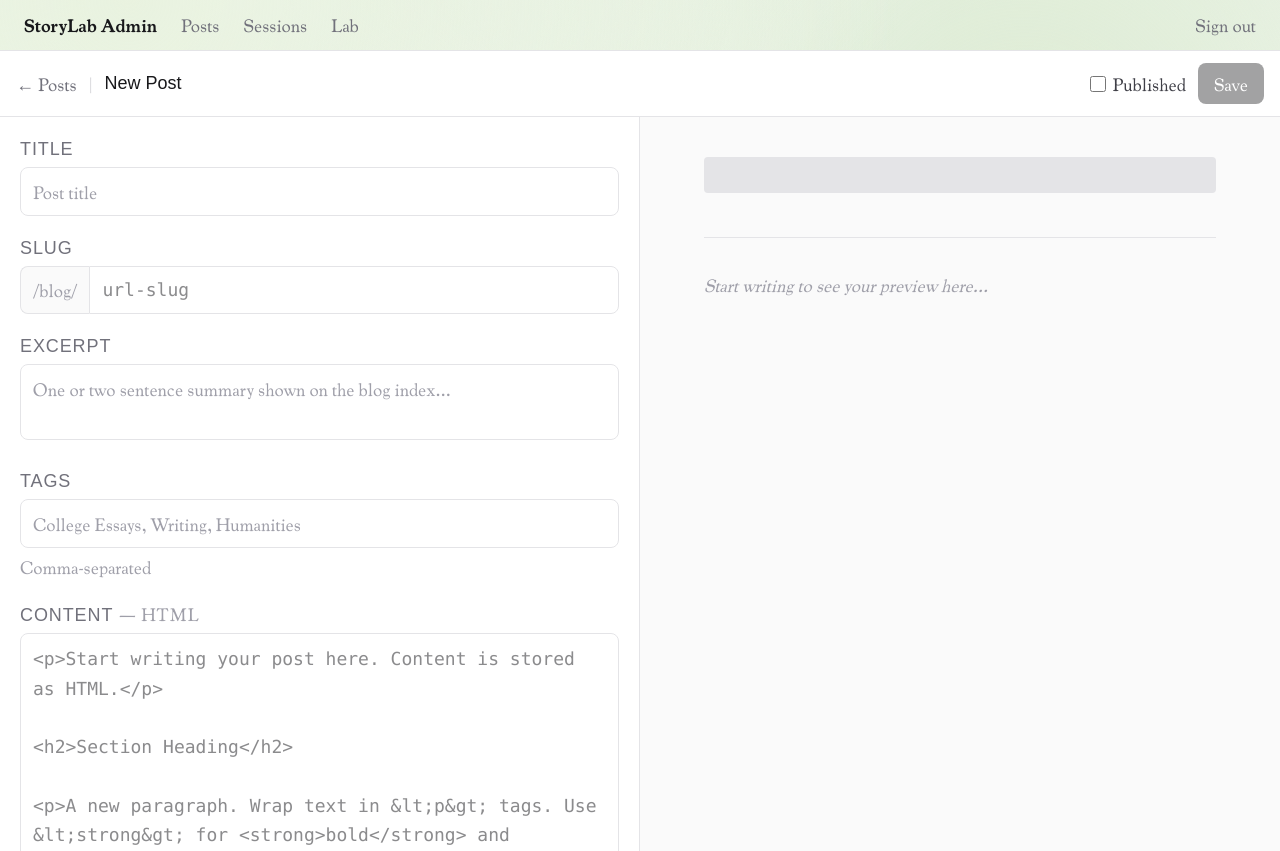
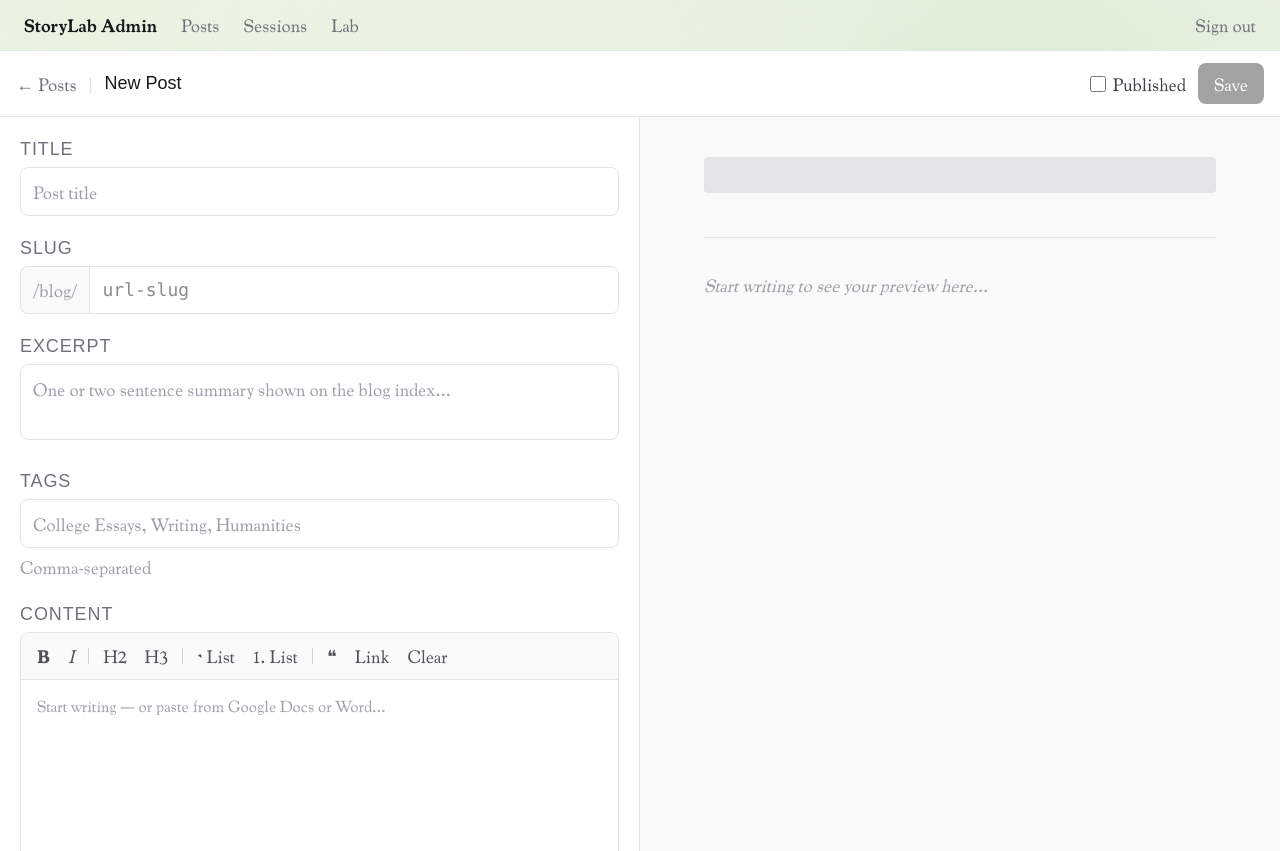
Before and after one commit to bananaduck1/storylab, a Next.js app: page /admin/posts/new in a window 1280 px wide. Built offline with nearby package versions, Linux system fonts and the light colour scheme; a web font is replaced by a local one.

Commit message:
blog text ui

```diff
--- a/app/admin/_components/PostForm.tsx
+++ b/app/admin/_components/PostForm.tsx
@@ -4,6 +4,7 @@ import { useState, useTransition } from "react";
 import { useRouter } from "next/navigation";
 import { createPost, updatePost } from "../actions";
 import styles from "@/app/blog/blog.module.css";
+import { RichTextEditor } from "./RichTextEditor";
 
 export interface PostEditorData {
   id: string;
@@ -238,15 +239,9 @@ export function PostForm({ post }: { post?: PostEditorData }) {
 
           <div className="flex flex-col flex-1">
             <label className="block text-xs font-medium text-zinc-500 uppercase tracking-wider mb-1.5">
-              Content{" "}
-              <span className="normal-case font-normal text-zinc-400">— HTML</span>
+              Content
             </label>
-            <textarea
-              value={content}
-              onChange={(e) => setContent(e.target.value)}
-              placeholder={CONTENT_PLACEHOLDER}
-              className="flex-1 min-h-96 w-full px-3 py-2.5 border border-zinc-200 rounded-lg text-zinc-900 font-mono text-sm focus:outline-none focus:border-zinc-400 resize-y transition-colors leading-relaxed"
-            />
+            <RichTextEditor value={content} onChange={setContent} />
           </div>
         </div>
 
--- /dev/null
+++ b/app/admin/_components/RichTextEditor.tsx
@@ -0,0 +1,176 @@
+"use client";
+
+import { useEditor, EditorContent } from "@tiptap/react";
+import StarterKit from "@tiptap/starter-kit";
+import Placeholder from "@tiptap/extension-placeholder";
+import Link from "@tiptap/extension-link";
+import { useEffect } from "react";
+
+interface Props {
+  value: string;
+  onChange: (html: string) => void;
+}
+
+function ToolbarButton({
+  onClick,
+  active,
+  disabled,
+  children,
+  title,
+}: {
+  onClick: () => void;
+  active?: boolean;
+  disabled?: boolean;
+  children: React.ReactNode;
+  title?: string;
+}) {
+  return (
+    <button
+      type="button"
+      onMouseDown={(e) => {
+        e.preventDefault(); // prevent editor blur
+        onClick();
+      }}
+      disabled={disabled}
+      title={title}
+      className={`px-2 py-1 rounded text-sm transition-colors ${
+        active
+          ? "bg-zinc-900 text-white"
+          : "text-zinc-600 hover:bg-zinc-100 hover:text-zinc-900"
+      } disabled:opacity-30`}
+    >
+      {children}
+    </button>
+  );
+}
+
+export function RichTextEditor({ value, onChange }: Props) {
+  const editor = useEditor({
+    extensions: [
+      StarterKit.configure({
+        heading: { levels: [2, 3] },
+      }),
+      Placeholder.configure({
+        placeholder: "Start writing — or paste from Google Docs or Word…",
+      }),
+      Link.configure({
+        openOnClick: false,
+        HTMLAttributes: { rel: "noopener noreferrer", target: "_blank" },
+      }),
+    ],
+    content: value || "",
+    onUpdate({ editor }) {
+      onChange(editor.getHTML());
+    },
+    editorProps: {
+      attributes: {
+        class: "focus:outline-none",
+      },
+    },
+  });
+
+  // Sync external value changes (e.g. loading an existing post)
+  useEffect(() => {
+    if (!editor) return;
+    const current = editor.getHTML();
+    if (value !== current) {
+      editor.commands.setContent(value || "", { emitUpdate: false });
+    }
+  // eslint-disable-next-line react-hooks/exhaustive-deps
+  }, [value]);
+
+  function setLink() {
+    const prev = editor?.getAttributes("link").href ?? "";
+    const url = window.prompt("URL", prev);
+    if (url === null) return;
+    if (url === "") {
+      editor?.chain().focus().extendMarkRange("link").unsetLink().run();
+    } else {
+      editor?.chain().focus().extendMarkRange("link").setLink({ href: url }).run();
+    }
+  }
+
+  if (!editor) return null;
+
+  return (
+    <div className="flex flex-col border border-zinc-200 rounded-lg overflow-hidden">
+      {/* Toolbar */}
+      <div className="flex flex-wrap items-center gap-0.5 border-b border-zinc-200 px-2 py-1.5 bg-zinc-50">
+        <ToolbarButton
+          onClick={() => editor.chain().focus().toggleBold().run()}
+          active={editor.isActive("bold")}
+          title="Bold"
+        >
+          <strong>B</strong>
+        </ToolbarButton>
+        <ToolbarButton
+          onClick={() => editor.chain().focus().toggleItalic().run()}
+          active={editor.isActive("italic")}
+          title="Italic"
+        >
+          <em>I</em>
+        </ToolbarButton>
+
+        <span className="w-px h-4 bg-zinc-300 mx-1" />
+
+        <ToolbarButton
+          onClick={() => editor.chain().focus().toggleHeading({ level: 2 }).run()}
+          active={editor.isActive("heading", { level: 2 })}
+          title="Heading 2"
+        >
+          H2
+        </ToolbarButton>
+        <ToolbarButton
+          onClick={() => editor.chain().focus().toggleHeading({ level: 3 }).run()}
+          active={editor.isActive("heading", { level: 3 })}
+          title="Heading 3"
+        >
+          H3
+        </ToolbarButton>
+
+        <span className="w-px h-4 bg-zinc-300 mx-1" />
+
+        <ToolbarButton
+          onClick={() => editor.chain().focus().toggleBulletList().run()}
+          active={editor.isActive("bulletList")}
+          title="Bullet list"
+        >
+          • List
+        </ToolbarButton>
+        <ToolbarButton
+          onClick={() => editor.chain().focus().toggleOrderedList().run()}
+          active={editor.isActive("orderedList")}
+          title="Numbered list"
+        >
+          1. List
+        </ToolbarButton>
+
+        <span className="w-px h-4 bg-zinc-300 mx-1" />
+
+        <ToolbarButton
+          onClick={() => editor.chain().focus().toggleBlockquote().run()}
+          active={editor.isActive("blockquote")}
+          title="Blockquote"
+        >
+          ❝
+        </ToolbarButton>
+        <ToolbarButton
+          onClick={setLink}
+          active={editor.isActive("link")}
+          title="Link"
+        >
+          Link
+        </ToolbarButton>
+        <ToolbarButton
+          onClick={() => editor.chain().focus().unsetAllMarks().clearNodes().run()}
+          title="Clear formatting"
+        >
+          Clear
+        </ToolbarButton>
+      </div>
+
+      {/* Editor area */}
+      <EditorContent editor={editor} />
+    </div>
+  );
+}
--- a/app/globals.css
+++ b/app/globals.css
@@ -146,6 +146,89 @@ html:has(.scroll-snap-container) body {
   transform: translateY(0);
 }
 
+/* Tiptap rich text editor — mirrors blog.module.css prose styles */
+.ProseMirror {
+  font-size: 1rem;
+  line-height: 1.75;
+  color: #3f3f46;
+  min-height: 24rem;
+  padding: 0.75rem 1rem;
+  outline: none;
+}
+
+.ProseMirror p {
+  margin-bottom: 1.25rem;
+}
+
+.ProseMirror h2 {
+  font-size: 1.5rem;
+  line-height: 1.3;
+  color: #18181b;
+  font-weight: 600;
+  margin-top: 2rem;
+  margin-bottom: 0.75rem;
+}
+
+.ProseMirror h3 {
+  font-size: 1.2rem;
+  line-height: 1.35;
+  color: #18181b;
+  font-weight: 600;
+  margin-top: 1.5rem;
+  margin-bottom: 0.5rem;
+}
+
+.ProseMirror strong {
+  font-weight: 700;
+  color: #18181b;
+}
+
+.ProseMirror em {
+  font-style: italic;
+}
+
+.ProseMirror a {
+  color: #3f3f46;
+  text-decoration: underline;
+  text-underline-offset: 3px;
+}
+
+.ProseMirror ul {
+  list-style: disc;
+  padding-left: 1.5rem;
+  margin-bottom: 1.25rem;
+}
+
+.ProseMirror ol {
+  list-style: decimal;
+  padding-left: 1.5rem;
+  margin-bottom: 1.25rem;
+}
+
+.ProseMirror li {
+  margin-bottom: 0.35rem;
+}
+
+.ProseMirror blockquote {
+  border-left: 3px solid #a1a1aa;
+  padding-left: 1.25rem;
+  margin: 1.75rem 0;
+  color: #71717a;
+  font-style: italic;
+}
+
+.ProseMirror blockquote p {
+  margin-bottom: 0;
+}
+
+.ProseMirror p.is-editor-empty:first-child::before {
+  content: attr(data-placeholder);
+  color: #a1a1aa;
+  pointer-events: none;
+  float: left;
+  height: 0;
+}
+
 /* Logo marquee animation */
 @keyframes marquee-scroll {
   from {
--- a/package.json
+++ b/package.json
@@ -11,6 +11,11 @@
   "dependencies": {
     "@supabase/ssr": "^0.8.0",
     "@supabase/supabase-js": "^2.98.0",
+    "@tiptap/extension-link": "^3.20.1",
+    "@tiptap/extension-placeholder": "^3.20.1",
+    "@tiptap/pm": "^3.20.1",
+    "@tiptap/react": "^3.20.1",
+    "@tiptap/starter-kit": "^3.20.1",
     "next": "16.1.4",
     "react": "19.2.3",
     "react-dom": "19.2.3",
```
Also changed, not shown: 1 other file (tests, documents, lock files or other folders).
